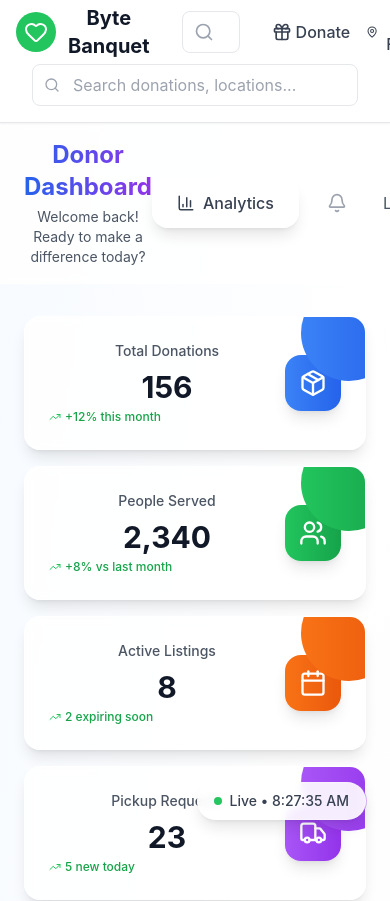
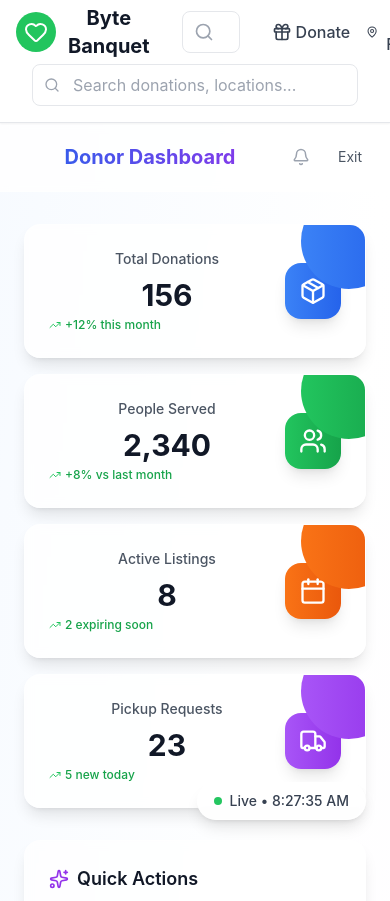
Before and after one commit to Iampriyanshu2503/RescueNet, a React (Create React App) app in the folder frontend/: page /donor-dashboard in a window 390 px wide. Shown: the top 901 px of the page. Built offline with nearby package versions, Linux system fonts and the light colour scheme.

Commit message:
Improve header responsiveness
cgen-270c714d46e0440693f5b2ea2f4f65c5

```diff
--- a/frontend/src/components/donor/DonorDashboard.tsx
+++ b/frontend/src/components/donor/DonorDashboard.tsx
@@ -323,17 +323,17 @@ export default function DonorDashboard() {
         <div className="min-h-screen bg-gradient-to-br from-blue-50/50 via-white to-purple-50/50">
             {/* Header */}
             <header className="bg-white/80 backdrop-blur-sm border-b border-white/20 sticky top-0 z-10">
-                <div className="max-w-7xl mx-auto px-6 py-4">
+                <div className="max-w-7xl mx-auto px-4 sm:px-6 py-4">
                     <div className="flex items-center justify-between">
-                        <div>
-                            <h1 className="text-2xl font-bold bg-gradient-to-r from-blue-600 to-purple-600 bg-clip-text text-transparent">
+                        <div className="min-w-0 flex-1">
+                            <h1 className="text-xl sm:text-2xl font-bold bg-gradient-to-r from-blue-600 to-purple-600 bg-clip-text text-transparent">
                                 Donor Dashboard
                             </h1>
-                            <p className="text-gray-600 text-sm mt-1">Welcome back! Ready to make a difference today?</p>
+                            <p className="text-gray-600 text-sm mt-1 hidden sm:block">Welcome back! Ready to make a difference today?</p>
                         </div>
 
-                        <div className="flex items-center gap-4">
-                            <div className="flex items-center gap-3">
+                        <div className="flex items-center gap-2 sm:gap-4">
+                            <div className="hidden md:flex items-center gap-3">
                                 <ActionButton
                                     icon={BarChart3}
                                     label="Analytics"
@@ -343,14 +343,15 @@ export default function DonorDashboard() {
                                 />
                             </div>
                             <div className="flex items-center gap-2">
-                                <button className="p-3 text-gray-400 hover:text-gray-600 hover:bg-gray-100 rounded-full transition-all">
-                                    <Bell size={20} />
+                                <button className="p-2 sm:p-3 text-gray-400 hover:text-gray-600 hover:bg-gray-100 rounded-full transition-all">
+                                    <Bell size={18} className="sm:w-5 sm:h-5" />
                                 </button>
                                 <button
                                     onClick={handleLogout}
-                                    className="px-4 py-2 text-gray-600 hover:text-gray-900 hover:bg-gray-100 rounded-xl transition-all"
+                                    className="px-3 py-2 sm:px-4 text-sm sm:text-base text-gray-600 hover:text-gray-900 hover:bg-gray-100 rounded-xl transition-all"
                                 >
-                                    Logout
+                                    <span className="hidden sm:inline">Logout</span>
+                                    <span className="sm:hidden">Exit</span>
                                 </button>
                             </div>
                         </div>
```
